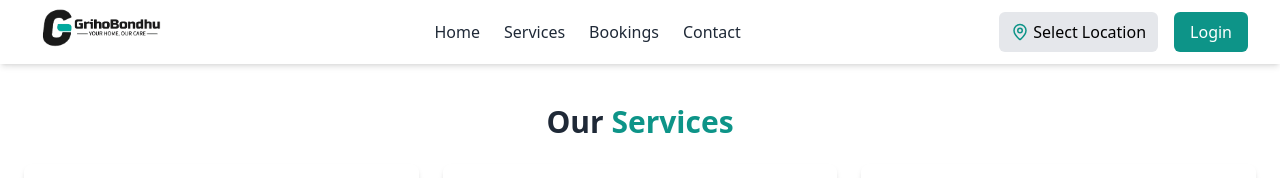
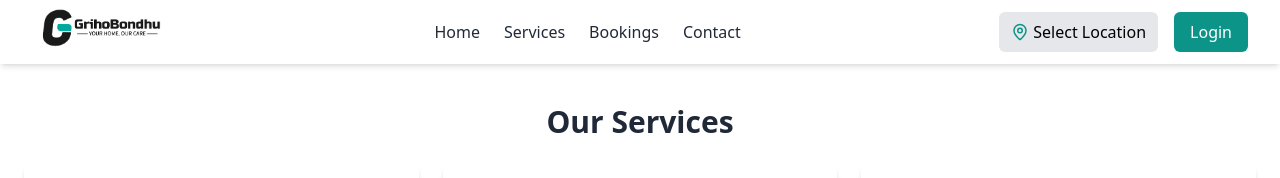
Before and after one commit to zahidnubcse/Home_Service_SD3, a React (Vite) app in the folder GrihoBondhu/: page /services in a window 1280 px wide. Shown: the top 178 px of the page. Built offline with nearby package versions, Linux system fonts and the light colour scheme.

Commit message:
category, services connected

```diff
--- a/GrihoBondhu/src/components/Category.jsx
+++ b/GrihoBondhu/src/components/Category.jsx
@@ -1,4 +1,8 @@
+import { useNavigate } from "react-router-dom";
+
 const ServiceCategories = () => {
+  const navigate = useNavigate(); // Hook to navigate
+
   const categories = [
     { name: "Home Cleaning", icon: "🧹" },
     { name: "Plumbing", icon: "🔧" },
@@ -14,6 +18,10 @@ const ServiceCategories = () => {
     { name: "Carpet Cleaning", icon: "🛋️" },
   ];
 
+  const handleCategoryClick = (categoryName) => {
+    navigate(`/services?category=${encodeURIComponent(categoryName)}`);
+  };
+
   return (
     <div className="p-6">
       <h2 className="text-2xl font-bold text-center mb-6">
@@ -23,6 +31,7 @@ const ServiceCategories = () => {
         {categories.map((category, index) => (
           <div
             key={index}
+            onClick={() => handleCategoryClick(category.name)}
             className="flex flex-col items-center p-4 bg-teal-100 rounded-xl shadow-md hover:shadow-lg transition-all hover:bg-primary cursor-pointer"
           >
             <span className="text-4xl">{category.icon}</span>
--- a/GrihoBondhu/src/components/Footer.jsx
+++ b/GrihoBondhu/src/components/Footer.jsx
@@ -1,6 +1,7 @@
 import React from "react";
 import logo from "../assets/logo.png";
 import { FaFacebookF, FaGoogle, FaXTwitter } from "react-icons/fa6";
+import { Link } from 'react-router-dom';
 
 const Footer = () => {
   return (
@@ -9,7 +10,9 @@ const Footer = () => {
 
         {/* Logo & Description */}
         <div className="text-center md:text-left">
-          <img src={logo} className="mb-4 w-32 mx-auto md:mx-0 hover:bg-white rounded-lg cursor-pointer" alt="Logo" />
+         <Link to='/'>
+         <img src={logo} className="mb-4 w-32 mx-auto md:mx-0 hover:bg-white rounded-lg cursor-pointer" alt="Logo" />
+         </Link>
           <p className="max-w-md mx-auto md:mx-0 opacity-90 leading-relaxed">
             Elevate your home service experience with ease. Fast, reliable, and professional solutions at your fingertips.
           </p>
--- a/GrihoBondhu/src/pages/Services.jsx
+++ b/GrihoBondhu/src/pages/Services.jsx
@@ -1,7 +1,8 @@
 import React, { useEffect } from "react";
-import clean from '../assets/clean_1.jpg'
-import plumbing from '../assets/plum_1.jpg'
-import car from '../assets/car_1.jpg'
+import { useLocation } from "react-router-dom";
+import clean from "../assets/clean_1.jpg";
+import plumbing from "../assets/plum_1.jpg";
+import car from "../assets/car_1.jpg";
 
 const services = [
   {
@@ -30,19 +31,32 @@ const services = [
   },
 ];
 
-
 const ServicesPage = () => {
+  const location = useLocation();
+  const queryParams = new URLSearchParams(location.search);
+  const selectedCategory = queryParams.get("category");
 
   useEffect(() => {
     window.scrollTo(0, 0); // Scrolls to top when page loads
   }, []);
 
+  // Filter services based on the selected category
+  const filteredServices = selectedCategory
+    ? services.filter((service) => service.category === selectedCategory)
+    : services;
+
   return (
     <div className="min-h-screen p-6 mt-20">
-      <h1 className="text-3xl font-bold text-center text-gray-800 mb-6">Our <span className="text-primary">Services</span></h1>
+      <h1 className="text-3xl font-bold text-center text-gray-800 mb-6">
+        {selectedCategory ? `${selectedCategory} Services` : "Our Services"}
+      </h1>
+      {filteredServices.length > 0 ? (
         <div className="grid md:grid-cols-3 sm:grid-cols-2 gap-6">
-        {services.map((service) => (
-          <div key={service.id} className="bg-white p-4 rounded-lg shadow-md hover:shadow-primary">
+          {filteredServices.map((service) => (
+            <div
+              key={service.id}
+              className="bg-white p-4 rounded-lg shadow-md hover:shadow-primary"
+            >
               <img
                 src={service.image}
                 alt={service.name}
@@ -51,13 +65,18 @@ const ServicesPage = () => {
               <h2 className="text-xl font-semibold mt-4">{service.name}</h2>
               <p className="text-gray-600">Category: {service.category}</p>
               <p className="mt-2 text-gray-600">{service.description}</p>
-            <p className="mt-2 text-yellow-500 font-semibold">⭐ {service.rating}</p>
+              <p className="mt-2 text-yellow-500 font-semibold">
+                ⭐ {service.rating}
+              </p>
               <button className="mt-4 bg-teal-500 text-white px-4 py-2 rounded-lg w-full hover:bg-teal-600">
                 Book Now
               </button>
             </div>
           ))}
         </div>
+      ) : (
+        <p className="text-center text-gray-500">No services available for this category.</p>
+      )}
     </div>
   );
 };
```
Lines whose indentation alone changed are shown as unchanged.
